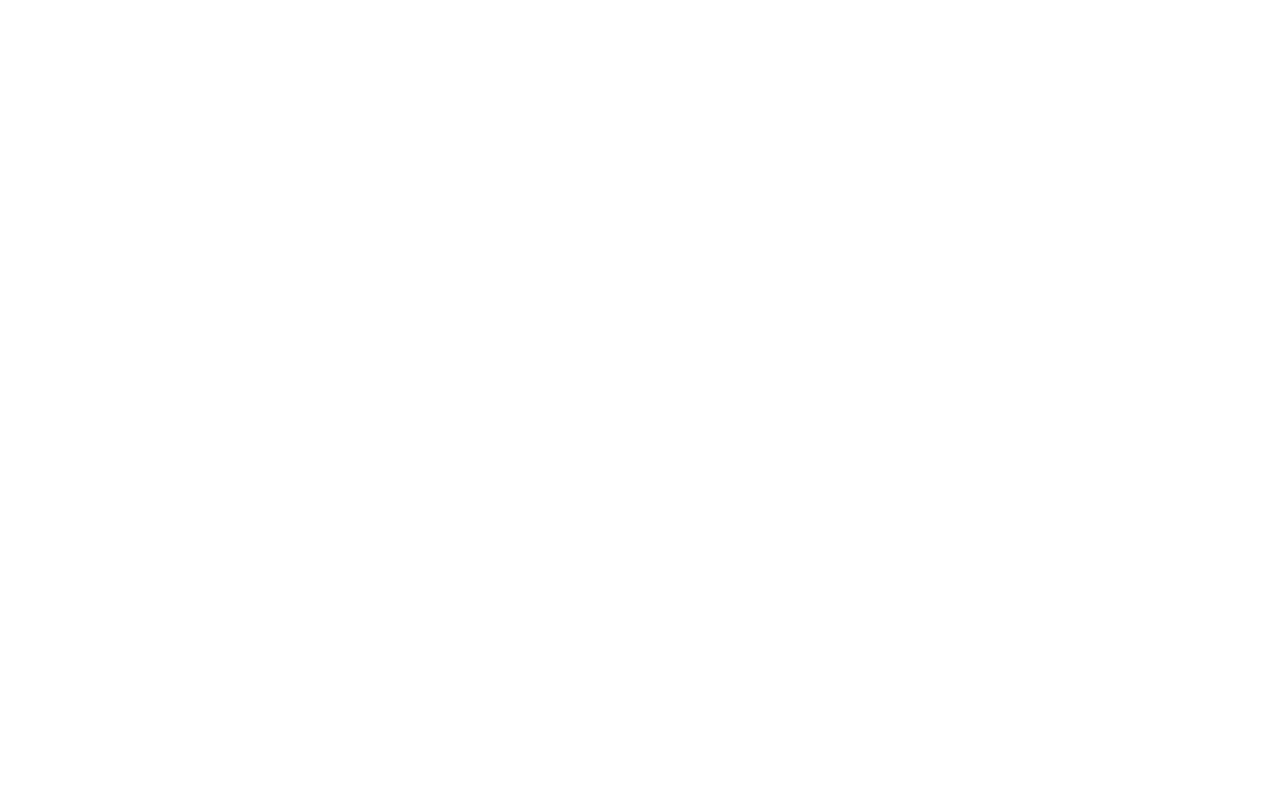
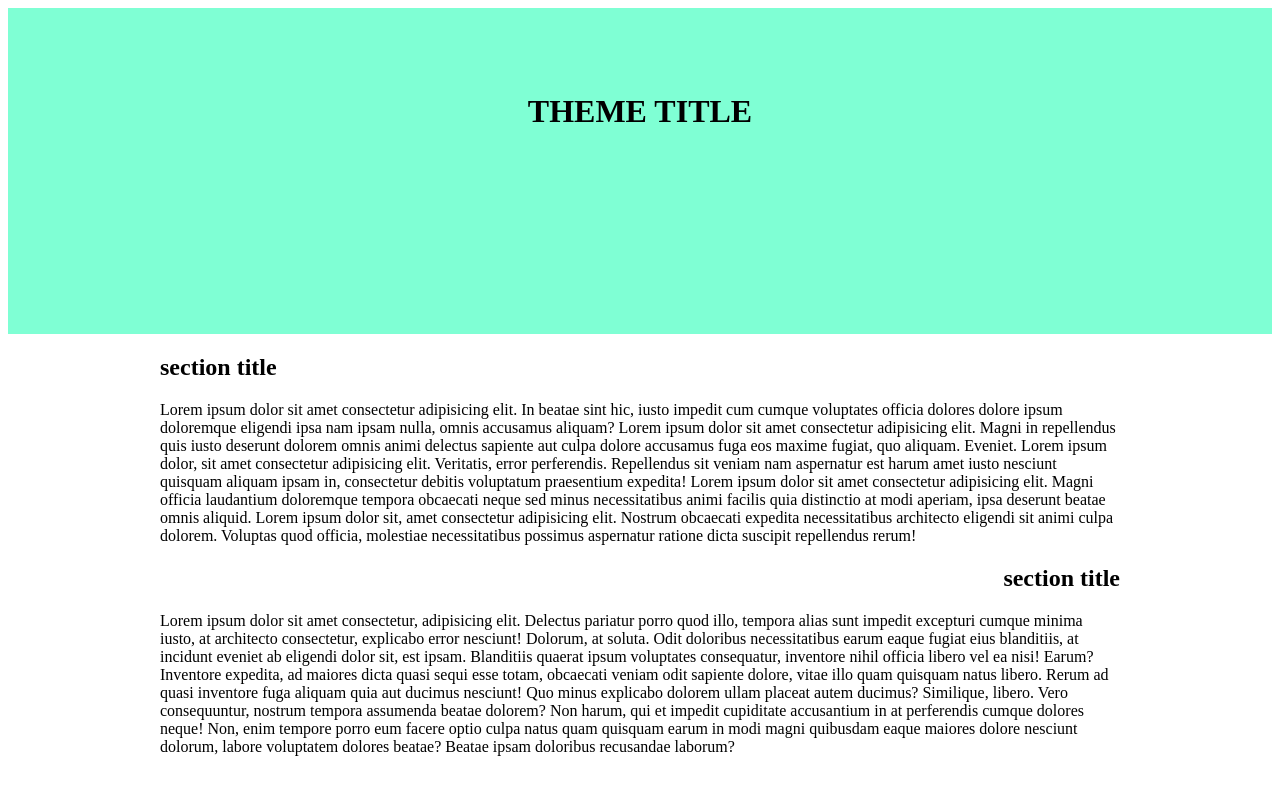
Before and after one commit to yohan03/mobile-friendly-1, a plain HTML site: page index.html in a window 1280 px wide. Drawn offline with Linux system fonts and the light colour scheme.

Commit message:
adding files

```diff
--- a/index.html
+++ b/index.html
@@ -5,8 +5,27 @@
     <meta http-equiv="X-UA-Compatible" content="IE=edge">
     <meta name="viewport" content="width=device-width, initial-scale=1.0">
     <title>index</title>
+    <link href="style.css" rel="stylesheet">
 </head>
 <body>
-
+    <div class="headline">
+    <header>
+        <h1>THEME TITLE</h1>
+    </header>
+</div>
+<div class="main">
+    <h2>section title</h2>
+    <p>Lorem ipsum dolor sit amet consectetur adipisicing elit. In beatae sint hic, iusto impedit cum cumque voluptates officia dolores dolore ipsum doloremque eligendi ipsa nam ipsam nulla, omnis accusamus aliquam?
+        Lorem ipsum dolor sit amet consectetur adipisicing elit. Magni in repellendus quis iusto deserunt dolorem omnis animi delectus sapiente aut culpa dolore accusamus fuga eos maxime fugiat, quo aliquam. Eveniet.
+        Lorem ipsum dolor, sit amet consectetur adipisicing elit. Veritatis, error perferendis. Repellendus sit veniam nam aspernatur est harum amet iusto nesciunt quisquam aliquam ipsam in, consectetur debitis voluptatum praesentium expedita!
+        Lorem ipsum dolor sit amet consectetur adipisicing elit. Magni officia laudantium doloremque tempora obcaecati neque sed minus necessitatibus animi facilis quia distinctio at modi aperiam, ipsa deserunt beatae omnis aliquid.
+        Lorem ipsum dolor sit, amet consectetur adipisicing elit. Nostrum obcaecati expedita necessitatibus architecto eligendi sit animi culpa dolorem. Voluptas quod officia, molestiae necessitatibus possimus aspernatur ratione dicta suscipit repellendus rerum!</p>
+    <h2 class="convert">section title</h2>
+    <p>Lorem ipsum dolor sit amet consectetur, adipisicing elit. Delectus pariatur porro quod illo, tempora alias sunt impedit excepturi cumque minima iusto, at architecto consectetur, explicabo error nesciunt! Dolorum, at soluta.
+    Odit doloribus necessitatibus earum eaque fugiat eius blanditiis, at incidunt eveniet ab eligendi dolor sit, est ipsam. Blanditiis quaerat ipsum voluptates consequatur, inventore nihil officia libero vel ea nisi! Earum?
+    Inventore expedita, ad maiores dicta quasi sequi esse totam, obcaecati veniam odit sapiente dolore, vitae illo quam quisquam natus libero. Rerum ad quasi inventore fuga aliquam quia aut ducimus nesciunt!
+    Quo minus explicabo dolorem ullam placeat autem ducimus? Similique, libero. Vero consequuntur, nostrum tempora assumenda beatae dolorem? Non harum, qui et impedit cupiditate accusantium in at perferendis cumque dolores neque!
+    Non, enim tempore porro eum facere optio culpa natus quam quisquam earum in modi magni quibusdam eaque maiores dolore nesciunt dolorum, labore voluptatem dolores beatae? Beatae ipsam doloribus recusandae laborum?</p>
+</div>
 </body>
 </html>
--- a/style.css
+++ b/style.css
@@ -0,0 +1,19 @@
+.headline{
+    position: relative;
+      height: 200px;
+    text-align: center;
+    background-color: aquamarine;
+    padding: 5%;
+
+}
+.main{
+    width: 960px;
+    margin: auto;
+}
+h1{
+    text-align: center;
+    font-family: sa;
+}
+.convert{
+    text-align: right;
+}
```
